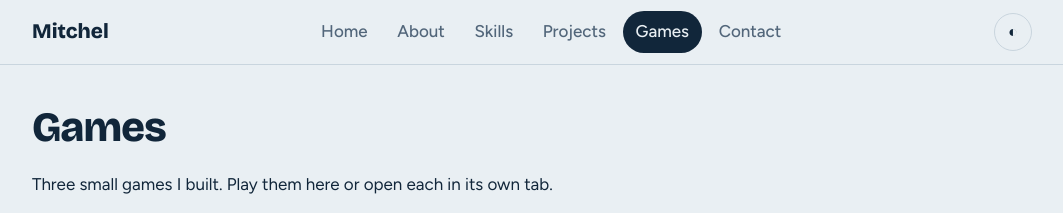
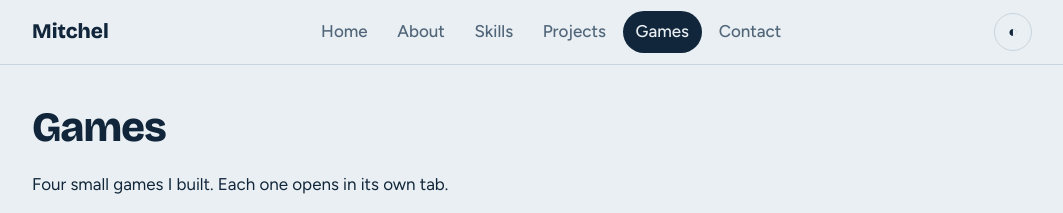
Before and after one commit to mishy-techie/PersonalPortfolio, a plain HTML site: page index.html in a window 1280 px wide. Both pictures are taken after a click on the link "Games". Shown: the top 213 px of the page, without its empty margins (108-1171 px from the left). Drawn offline with nearby package versions, Linux system fonts and the light colour scheme.

Commit message:
Add files via upload

```diff
--- a/index.html
+++ b/index.html
@@ -72,7 +72,7 @@
 <!-- GAMES -->
 <section class="view" id="v-games" aria-labelledby="h-games">
 <h2 id="h-games">Games</h2>
-<p>Three small games I built. Play them here or open each in its own tab.</p>
+<p>Four small games I built. Each one opens in its own tab.</p>
 <div class="grid" id="gm-g" style="grid-template-columns:repeat(auto-fit,minmax(300px,1fr))"></div>
 </section>
 
```
